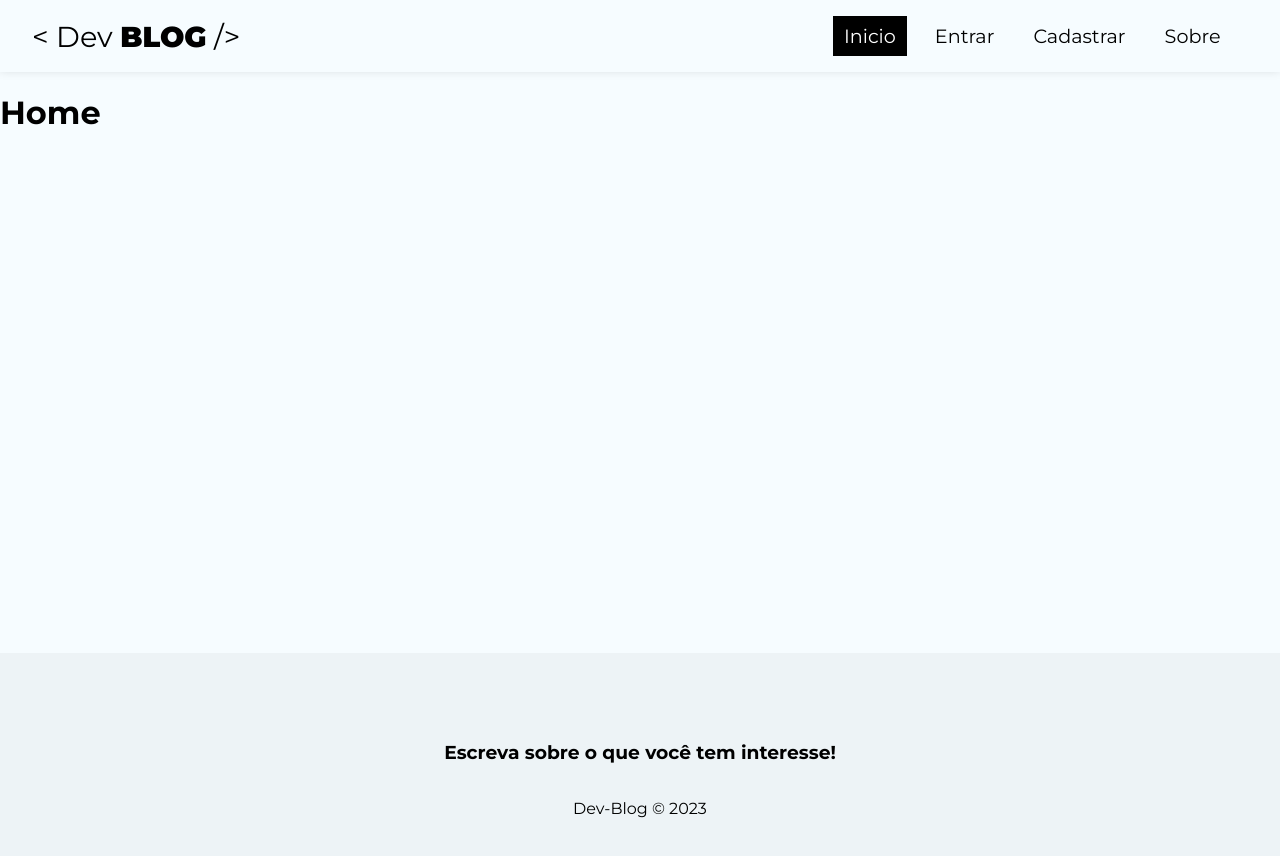
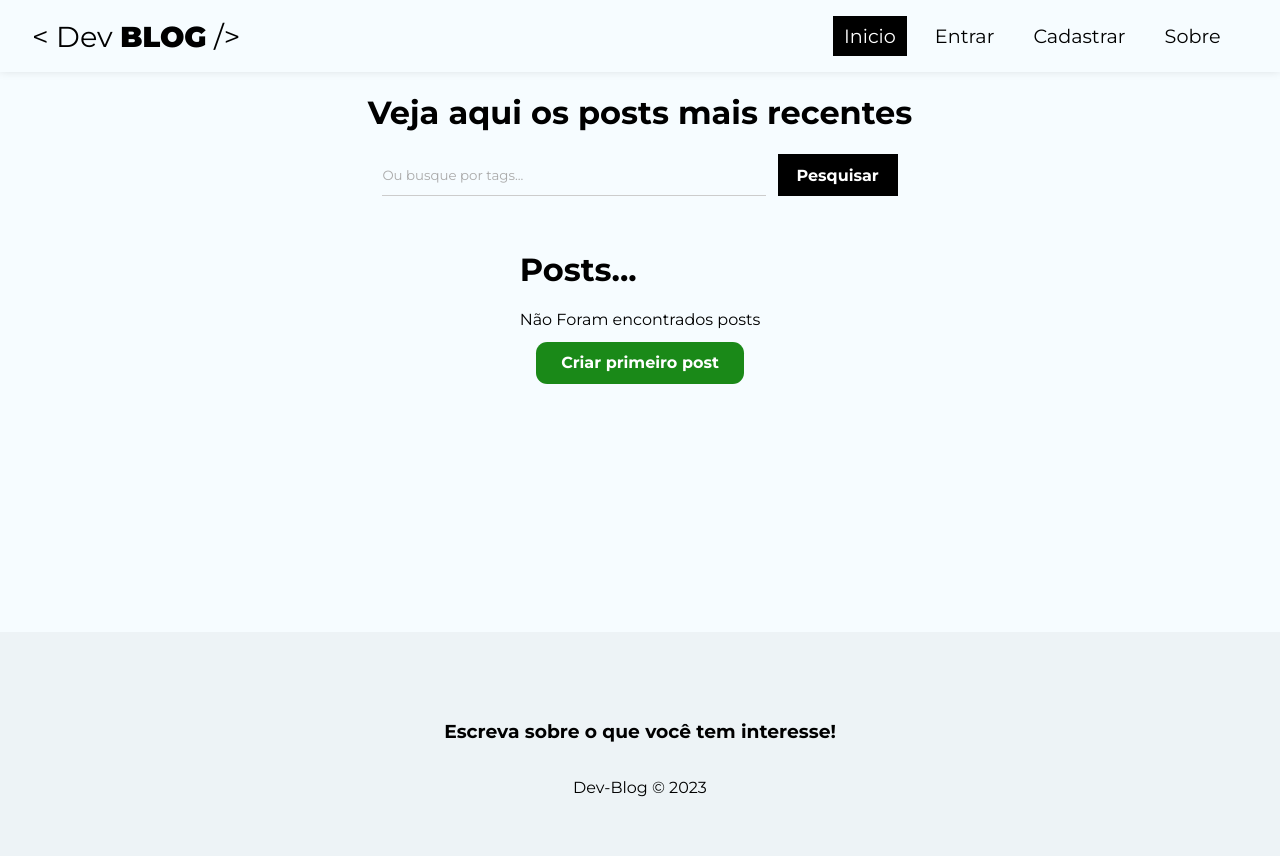
Before and after one commit to BrunoOliveira16/dev-blog, a React (Create React App) app: page / in a window 1280 px wide. Shown: the top 856 px of the page. Built offline with nearby package versions, Linux system fonts and the light colour scheme; no server answers.

Commit message:
Feat: Criando estrutura e sass da pagina Home

```diff
--- a/src/pages/Home/Home.js
+++ b/src/pages/Home/Home.js
@@ -1,9 +1,40 @@
 import './Home.sass';
 
+// Hooks
+import { useState } from 'react';
+import { useNavigate, Link } from 'react-router-dom';
+
+// Components
+
 const Home = () => {
+  const [querry, setQuerry] = useState("");
+  const [posts] = useState([]);
+
+  const handleSubmit = (e) => {
+    e.preventDefault();
+  }
+
   return (
-    <div>
-        <h1>Home</h1>
+    <div className="home">
+        <h1>Veja aqui os posts mais recentes</h1>
+        <form onSubmit={handleSubmit} className="search_form">
+          <input
+            type="text"
+            placeholder="Ou busque por tags..."
+            onChange={(e) => setQuerry(e.targe.value)}
+            value={querry}
+          />
+          <button className='btn btn-dark'>Pesquisar</button>
+        </form>
+        <div>
+          <h1>Posts...</h1>
+          {posts && posts.length === 0 && (
+            <div className="noposts">
+              <p>Não Foram encontrados posts</p>
+              <Link to="/posts/create" className="btn">Criar primeiro post</Link>
+            </div>
+          )}
+        </div>
     </div>
   );
 };
--- a/src/pages/Home/Home.sass
+++ b/src/pages/Home/Home.sass
@@ -0,0 +1,25 @@
+.home
+    display: flex
+    flex-direction: column
+    justify-content: center
+    align-items: center
+
+.search_form
+    max-width: 100%
+    width: 60%
+    display: flex
+    justify-content: center
+    margin-bottom: 2rem
+
+    input
+        margin-right: .7rem
+        width: 50%
+
+.noposts
+    text-align: center
+
+    p
+        margin-bottom: 1.5rem
+
+    a
+        padding: .7rem 1.6rem
--- a/src/styles/main.sass
+++ b/src/styles/main.sass
@@ -80,11 +80,11 @@ form
     background-color: variables.$bg-color-btn-hover
     color: variables.$font-color-primary
 
-  .btn-dark
+.btn-dark
     background-color: variables.$bg-color-primary
     border-radius: 0
 
-  .btn-outline
+.btn-outline
     background-color: transparent
     border-radius: 0
     color: variables.$bg-color-secondary
@@ -94,7 +94,7 @@ form
     &:hover
       background-color: variables.$bg-color-primary
 
-  .btn-danger:hover
+.btn-danger:hover
     background-color: variables.$bg-color-btn-danger
 
 button[disable]
```
